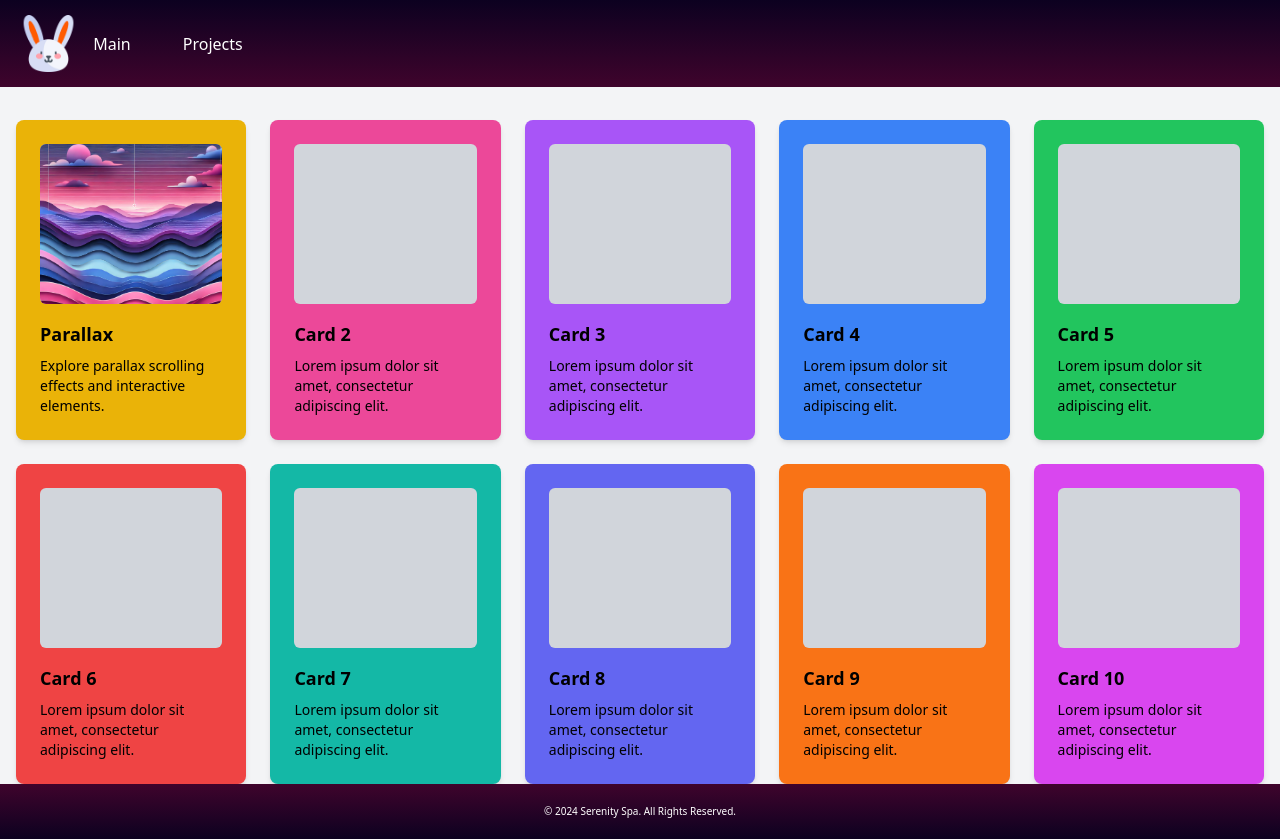
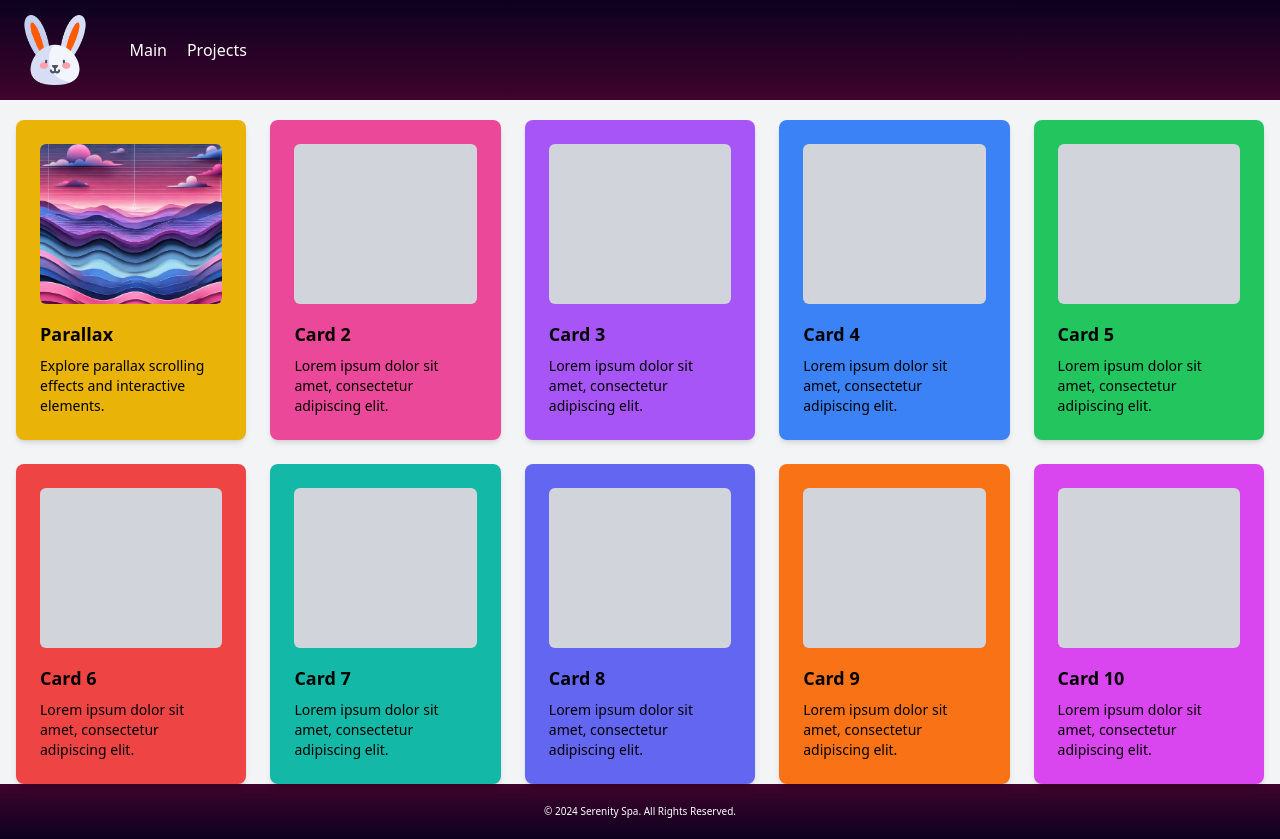
Before and after one commit to JaqiKal/code-tinkering, a website: page projects/projects-hub.html in a window 1280 px wide. Drawn offline with Linux system fonts and the light colour scheme.

Commit message:
style: Minor style changes in project-hub

```diff
--- a/projects/css/project-style.css
+++ b/projects/css/project-style.css
@@ -65,12 +65,6 @@ body {
   transition: transform 0.5s ease-in-out;
 }
 
-.logo-img {
-  width: 60px;
-  height: auto;
-  transition: transform 0.5s ease-in-out;
-}
-
 .logo-img:hover {
   transform: rotate(10deg);
 }
@@ -99,9 +93,17 @@ body {
 }
 
 .nav-links a {
-  color: #fff;
   text-decoration: none;
   font-weight: 500;
+  color: white;
+  transition: color 0.3s ease, background-color 0.3s ease;
+  /* Smooth transition for color changes */
+
+}
+
+.nav-links li a:hover {
+  color: #ffa1ac;
+
 }
 
 /* Burger Menu Styling */
@@ -148,11 +150,9 @@ footer {
   display: flex;
   justify-content: center;
   align-items: center;
-  position: relative;
   bottom: 0;
   width: 100%;
   font-size: x-small;
-
 }
 
 
@@ -176,4 +176,10 @@ footer {
     display: none;
     /* Hide burger menu on larger screens */
   }
+
+  .logo-img {
+    width: 70px;
+    margin-right: 50px
+  }
+
 }
--- a/projects/projects-hub.html
+++ b/projects/projects-hub.html
@@ -32,9 +32,9 @@
         </button>
 
         <!-- Navigation Links for Desktop -->
-        <ul class="nav-links hidden md:flex md:ml-auto md:gap-8 items-center justify-end w-full">
-          <li><a href="../index.html" class="hover:text-yellow-400 p-4" title="Main">Main</a></li>
-          <li><a href="../projects/projects-hub.html" class="hover:text-yellow-400 p-4" title="Projects">Projects</a></li>
+        <ul class="nav-links">
+          <li><a href="../index.html" title="Main">Main</a></li>
+          <li><a href="../projects/projects-hub.html" title="Projects">Projects</a></li>
         </ul>
       </div>
     </nav>
```
